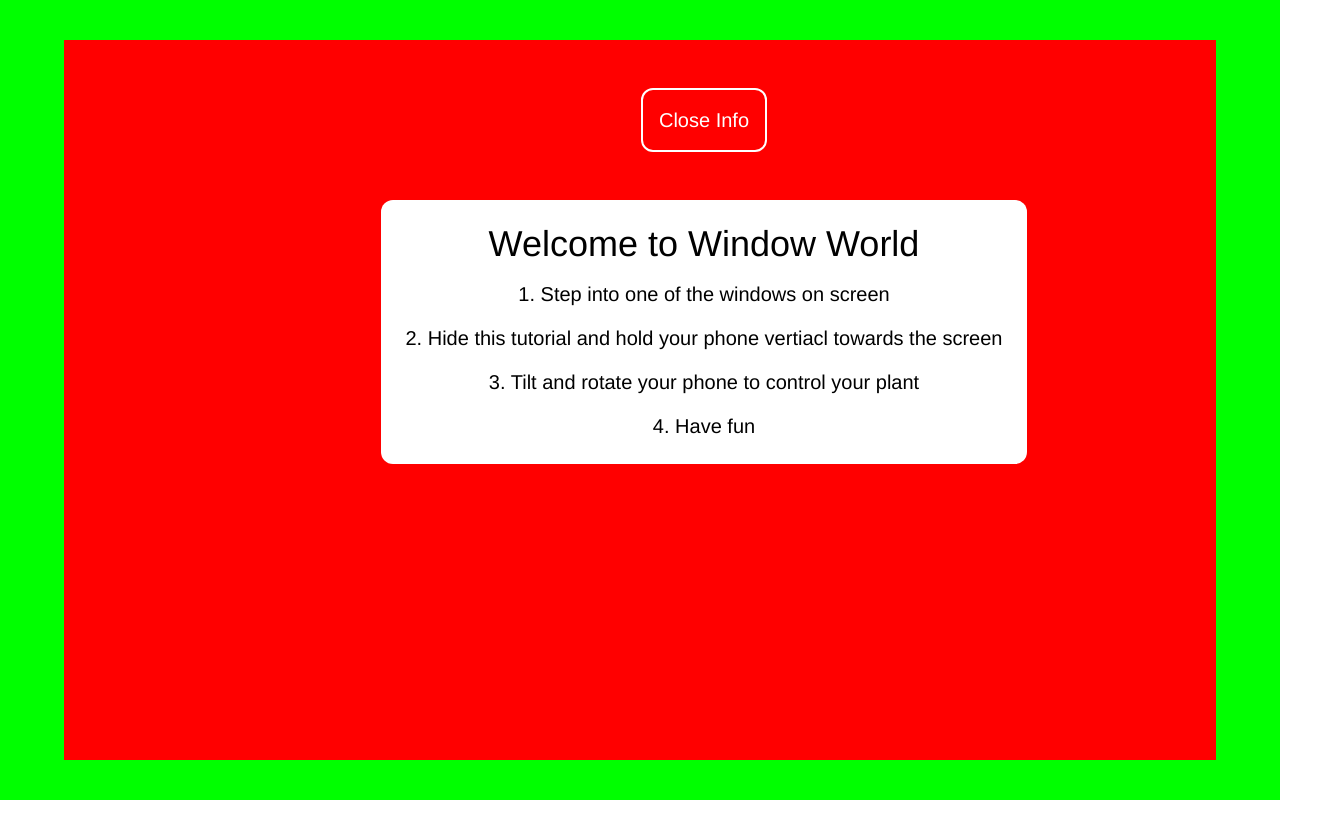
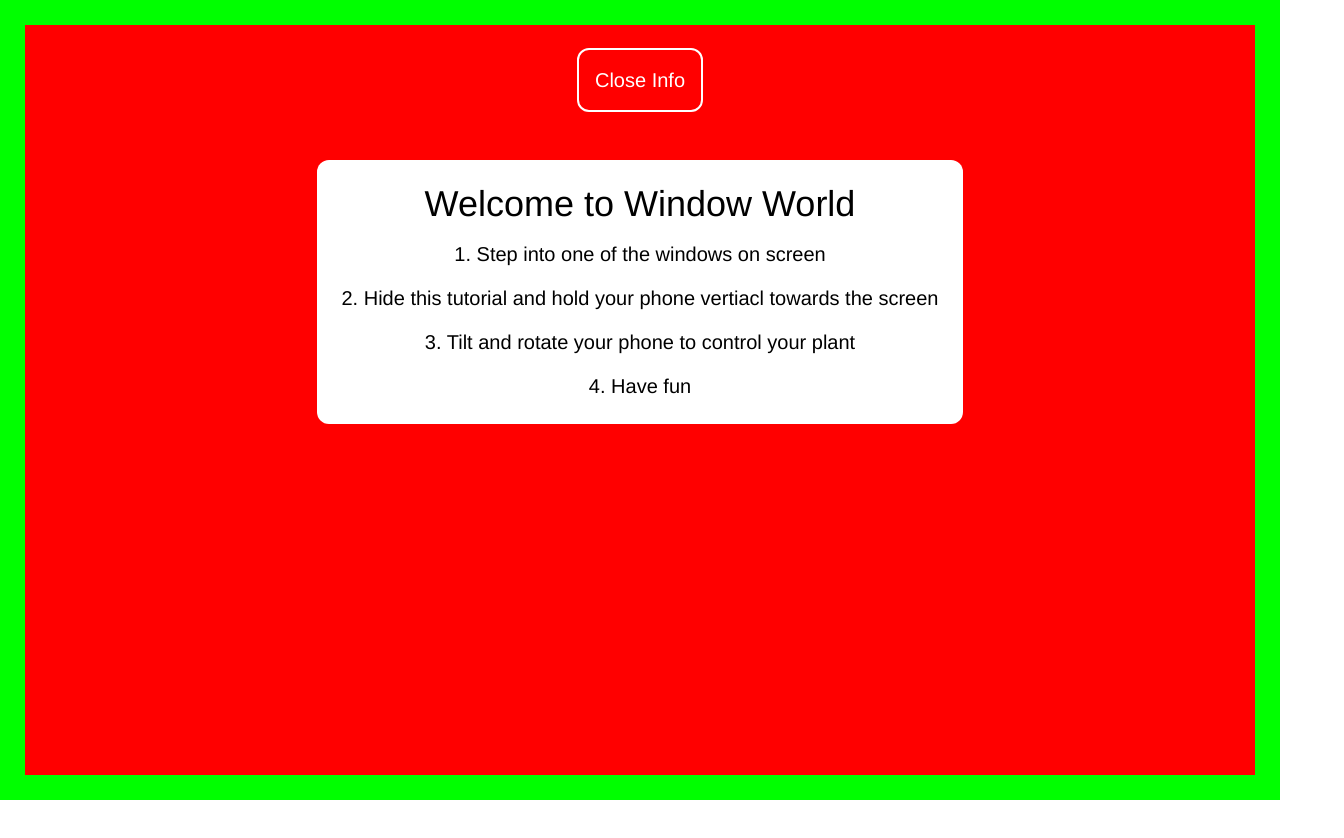
Before and after one commit to donrigoyeah/application, a Next.js app: page /windowWorld in a window 1280 px wide. Shown: the whole page, 1344 px wide, since content can reach past the window. After the commit the page ends 800 px from the top, so only its background shows below. Built offline with nearby package versions, Linux system fonts and the light colour scheme.

Commit message:
fixed with boarder

```diff
--- a/pages/windowWorld.js
+++ b/pages/windowWorld.js
@@ -44,10 +44,8 @@ export default function windowWorld(){
   };
 
     return(
-        <div className='bg-[rgb(0,255,0)] h-screen w-screen flex items-center justify-center'>
-            <div className='bg-[rgb(255,0,0)] h-[90%] w-[90%]'>
-                <Introduction/>
-            </div>
+        <div className='bg-[rgb(255,0,0)] h-screen w-screen flex items-center justify-center border-[rgb(0,255,0)] border-[25px]'>
+            <Introduction/>
         </div>
     )
 }
```
